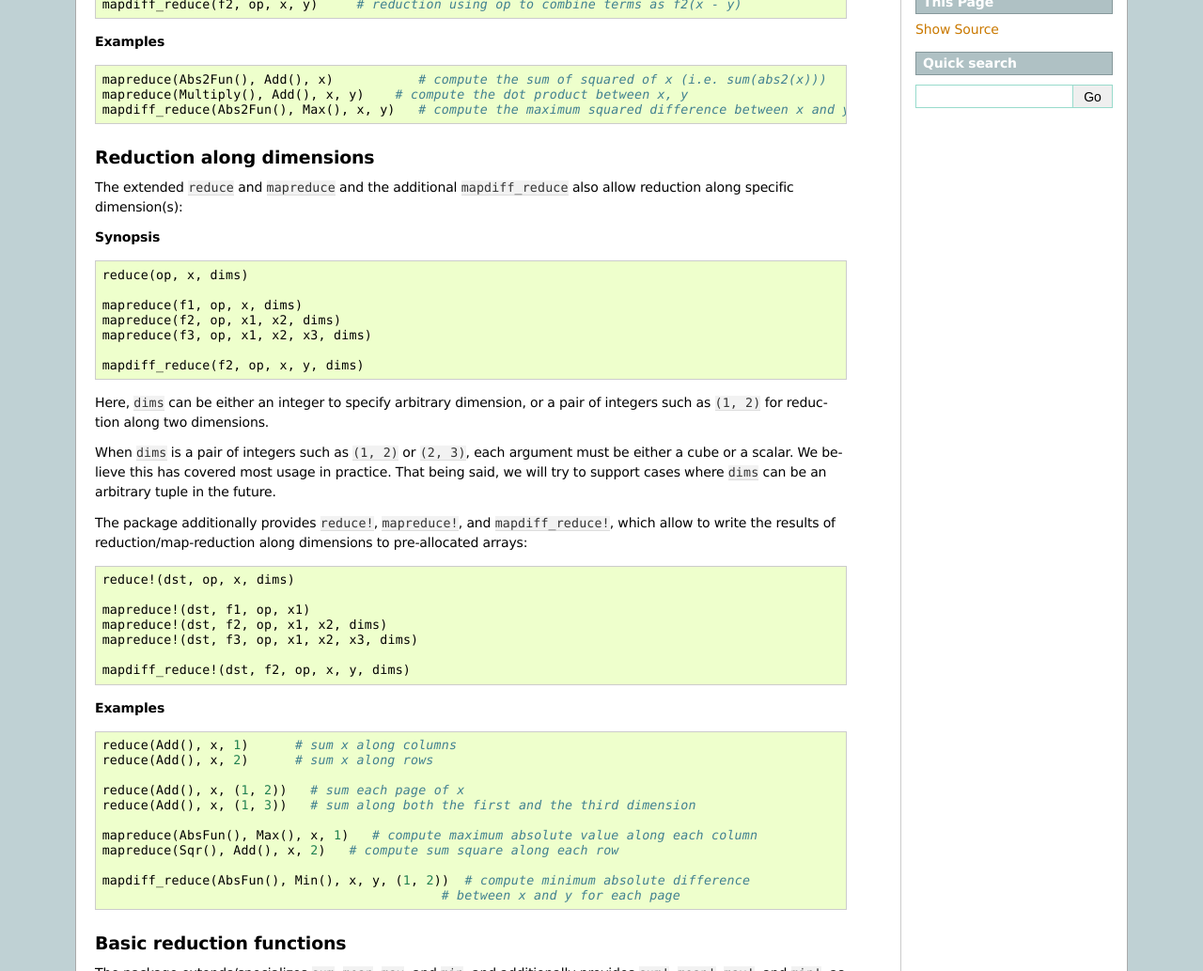
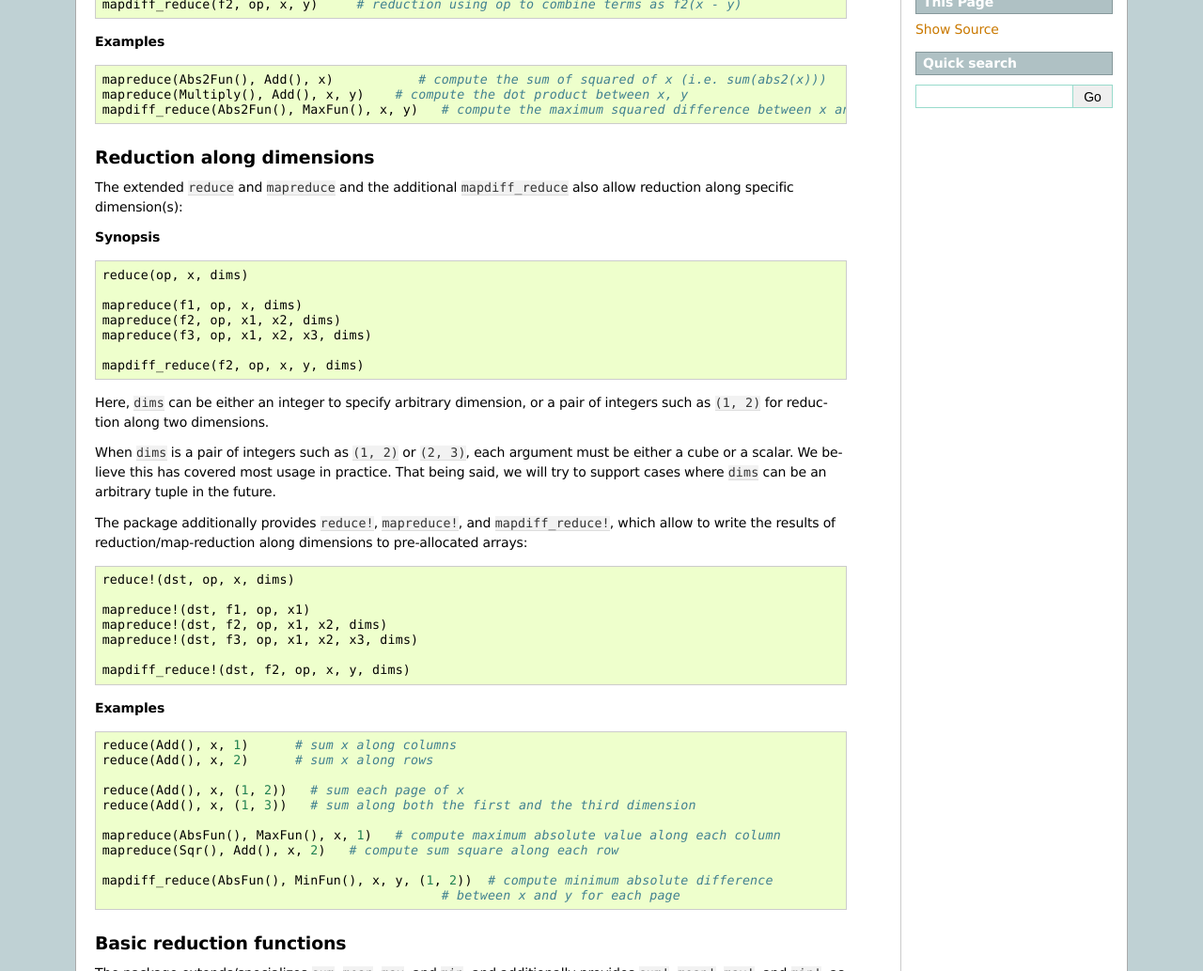
Before and after one commit to lindahua/NumericExtensions.jl, a Sphinx documentation site: the page built from doc/source/reduction.rst, in a window 1280 px wide and 1400 px high, scrolled down 287 px. Shown: the part 151-1184 px from the top of the window at 94% size. Built offline with Sphinx 7.4.7, drawn with Linux system fonts in a browser that asks for light colours; formulas are drawn with MathJax 3.

Commit message:
rename Max/Min to MaxFun/MinFun

```diff
--- a/doc/source/functors.rst
+++ b/doc/source/functors.rst
@@ -84,7 +84,7 @@ Pre-defined functors
 *NumericExtensions.jl* has defined a series of functors as listed below:
 
 * Arithmetic functors: ``Add``, ``Subtract``, ``Multiply``, ``Divide``, ``Negate``, ``AbsFun``
-* Max and Min functors: ``Max``, ``Min``
+* MaxFun and MinFun functors: ``MaxFun``, ``MinFun``
 * Rounding functors: ``Floor``, ``Ceil``, ``Round``, ``Trunc``
 * Power functors: ``Pow``, ``Sqrt``, ``Cbrt``, ``Abs2Fun``, ``Hypot``
 * Exp and log functors: ``Exp``, ``Exp2``, ``Exp10``, ``Log``, ``Log2``, ``Log10``, ``Expm1``, ``Log1p``
--- a/doc/source/reduction.rst
+++ b/doc/source/reduction.rst
@@ -29,7 +29,7 @@ The general usage of these extended methods is summarized below:
 
     mapreduce(Abs2Fun(), Add(), x)           # compute the sum of squared of x (i.e. sum(abs2(x)))
     mapreduce(Multiply(), Add(), x, y)    # compute the dot product between x, y
-    mapdiff_reduce(Abs2Fun(), Max(), x, y)   # compute the maximum squared difference between x and y
+    mapdiff_reduce(Abs2Fun(), MaxFun(), x, y)   # compute the maximum squared difference between x and y
 
 
 Reduction along dimensions
@@ -76,10 +76,10 @@ The package additionally provides ``reduce!``, ``mapreduce!``, and ``mapdiff_red
     reduce(Add(), x, (1, 2))   # sum each page of x
     reduce(Add(), x, (1, 3))   # sum along both the first and the third dimension
 
-    mapreduce(AbsFun(), Max(), x, 1)   # compute maximum absolute value along each column
+    mapreduce(AbsFun(), MaxFun(), x, 1)   # compute maximum absolute value along each column
     mapreduce(Sqr(), Add(), x, 2)   # compute sum square along each row
 
-    mapdiff_reduce(AbsFun(), Min(), x, y, (1, 2))  # compute minimum absolute difference
+    mapdiff_reduce(AbsFun(), MinFun(), x, y, (1, 2))  # compute minimum absolute difference
                                                 # between x and y for each page
 
 Basic reduction functions
--- a/doc/source/scan.rst
+++ b/doc/source/scan.rst
@@ -83,7 +83,7 @@ For some common scanning operations, we provide specific functions to simplify t
 	cumsum!(r, f2, x, y)
 	cumsum!(r, f3, x, y, z)
 
-	# cummax uses Max() as scanning operator
+	# cummax uses MaxFun() as scanning operator
 
 	cummax(x)
 	cummax!(r, x)
@@ -97,7 +97,7 @@ For some common scanning operations, we provide specific functions to simplify t
 	cummax!(r, f2, x, y)
 	cummax!(r, f3, x, y, z)
 
-	# cummin uses Min() as scanning operator
+	# cummin uses MinFun() as scanning operator
 
 	cummin(x)
 	cummin!(r, x)
```
Also changed, not shown: 7 other files.
